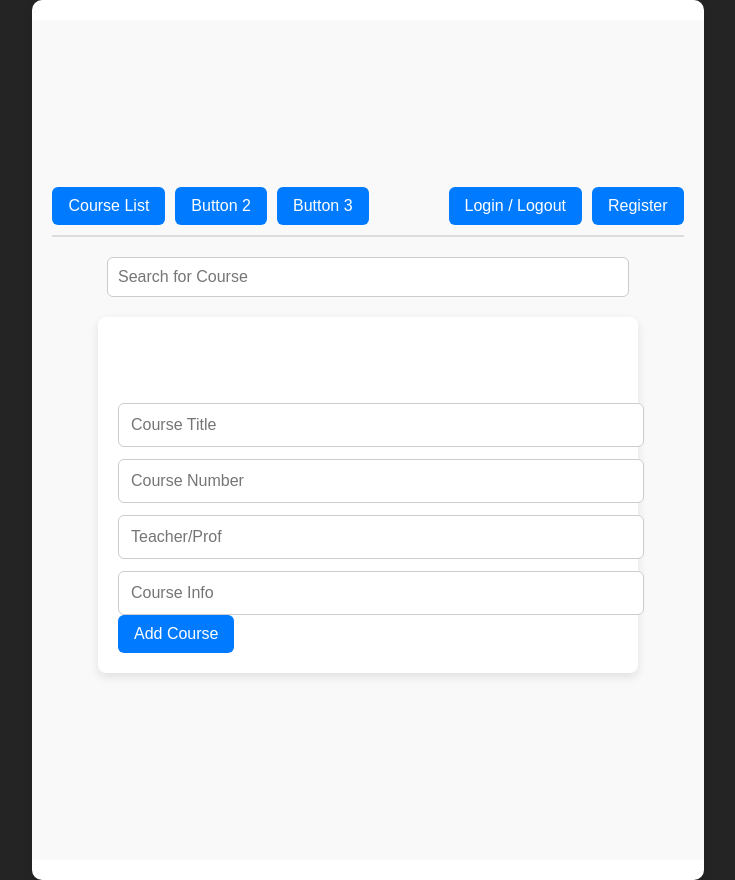
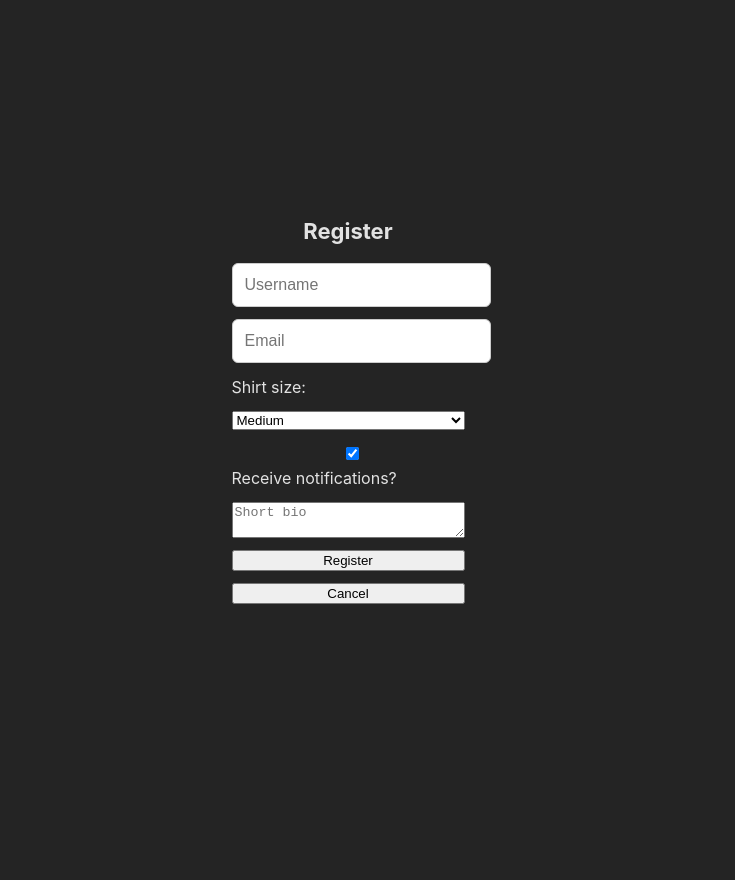
Before and after one commit to AeCohill/Final_pjt, a React (Vite) app in the folder Frontend/: page /register in a window 1280 px wide. Shown: the whole page, without its empty margins (292-1027 px from the left). After the commit the page ends 800 px from the top, so only its background shows below. Built offline with nearby package versions, Linux system fonts and the light colour scheme.

Commit message:
added registration page

```diff
--- a/Frontend/package.json
+++ b/Frontend/package.json
@@ -14,7 +14,8 @@
     "@popperjs/core": "^2.11.8",
     "bootstrap": "^5.3.3",
     "react": "^19.0.0",
-    "react-dom": "^19.0.0"
+    "react-dom": "^19.0.0",
+    "react-router-dom": "^7.1.5"
   },
   "devDependencies": {
     "@eslint/js": "^9.19.0",
--- a/Frontend/src/App.jsx
+++ b/Frontend/src/App.jsx
@@ -1,10 +1,12 @@
+import { BrowserRouter as Router, Routes, Route, Link } from "react-router-dom";
 import { useState } from "react";
 import { Input } from "./ui/Input";
 import { Button } from "./ui/Button";
 import { Card, CardContent } from "./ui/Card";
+import { RegistrationForm } from "./Register";  // Import RegistrationForm
 import "./styles.css";
 
-export default function CourseApp() {
+function CourseApp() {
   const [courses, setCourses] = useState([]);
   const [search, setSearch] = useState("");
   const [form, setForm] = useState({ title: "", number: "", professor: "", info: "" });
@@ -20,18 +22,15 @@ export default function CourseApp() {
   };
 
   return (
-    <div className="wrapper">
     <div className="app-container">
       {/* Navigation */}
       <div className="nav-bar">
         <div className="nav-links">
-          <Button className="nav-button">Course List</Button>
-          <Button className="nav-button">Button 2</Button>
-          <Button className="nav-button">Button 3</Button>
+          <Link to="/" className="nav-button">Course List</Link>
+          <Link to="/register" className="nav-button">Register</Link>
         </div>
         <div className="auth-buttons">
           <Button className="nav-button">Login / Logout</Button>
-          <Button className="nav-button">Register</Button>
         </div>
       </div>
 
@@ -45,7 +44,7 @@ export default function CourseApp() {
           <Input name="title" placeholder="Course Title" value={form.title} onChange={handleChange} />
           <Input name="number" placeholder="Course Number" value={form.number} onChange={handleChange} />
           <Input name="professor" placeholder="Teacher/Prof" value={form.professor} onChange={handleChange} />
-          <Input name="info" placeholder="Course Info" value={form.info} onChange={handleChange} />
+          <Input name="info" placeholder="Course Info" value={form.info} />
         </div>
         <Button className="form-button" onClick={addCourse}>Add Course</Button>
       </Card>
@@ -63,6 +62,16 @@ export default function CourseApp() {
         ))}
       </div>
     </div>
-  </div>
   );
 }
+
+export default function App() {
+  return (
+    <Router>
+      <Routes>
+        <Route path="/" element={<CourseApp />} />
+        <Route path="/register" element={<RegistrationForm />} />
+      </Routes>
+    </Router>
+  );
+}
--- /dev/null
+++ b/Frontend/src/Register.jsx
@@ -0,0 +1,60 @@
+// src/RegistrationForm.jsx
+import { useState } from "react";
+import { Input } from "./ui/Input";
+import { Button } from "./ui/Button";
+import { Card, CardContent } from "./ui/Card";
+
+function RegistrationForm({ onClose }) {
+  const [inputs, setInputs] = useState({
+    username: "",
+    email: "",
+    shirtSize: "Medium",
+    notifications: true,
+    bio: ""
+  });
+
+  function handleSubmit(event) {
+    event.preventDefault();
+    alert(`Username: ${inputs.username}\n` +
+          `Email: ${inputs.email}\n` +
+          `Shirt size: ${inputs.shirtSize}\n` +
+          `Notifications: ${inputs.notifications}\n` +
+          `Bio: ${inputs.bio}`);
+  }
+
+  function handleChange(event) {
+    const name = event.target.name;
+    const value = event.target.type === "checkbox" ?
+       event.target.checked : event.target.value;
+    setInputs(values => ({...values, [name]: value}));
+  }
+
+  return (
+    <Card className="registration-form">
+      <h2 className="form-title">Register</h2>
+      <form onSubmit={handleSubmit} className="form-group">
+        <Input type="text" name="username" placeholder="Username" value={inputs.username} onChange={handleChange} />
+        <Input type="email" name="email" placeholder="Email" value={inputs.email} onChange={handleChange} />
+
+        <label>Shirt size:</label>
+        <select name="shirtSize" value={inputs.shirtSize} onChange={handleChange}>
+           <option value="Small">Small</option>
+           <option value="Medium">Medium</option>
+           <option value="Large">Large</option>
+        </select>
+
+        <label>
+          <input type="checkbox" name="notifications" checked={inputs.notifications} onChange={handleChange} />
+          Receive notifications?
+        </label>
+
+        <textarea name="bio" placeholder="Short bio" value={inputs.bio} onChange={handleChange}></textarea>
+
+        <Button type="submit">Register</Button>
+        <Button variant="outline" onClick={onClose}>Cancel</Button>
+      </form>
+    </Card>
+  );
+}
+
+export { RegistrationForm };
```
Also changed, not shown: Frontend/public/index.html (added, +12 -0 lines), 1 other file (tests, documents, lock files or other folders).
